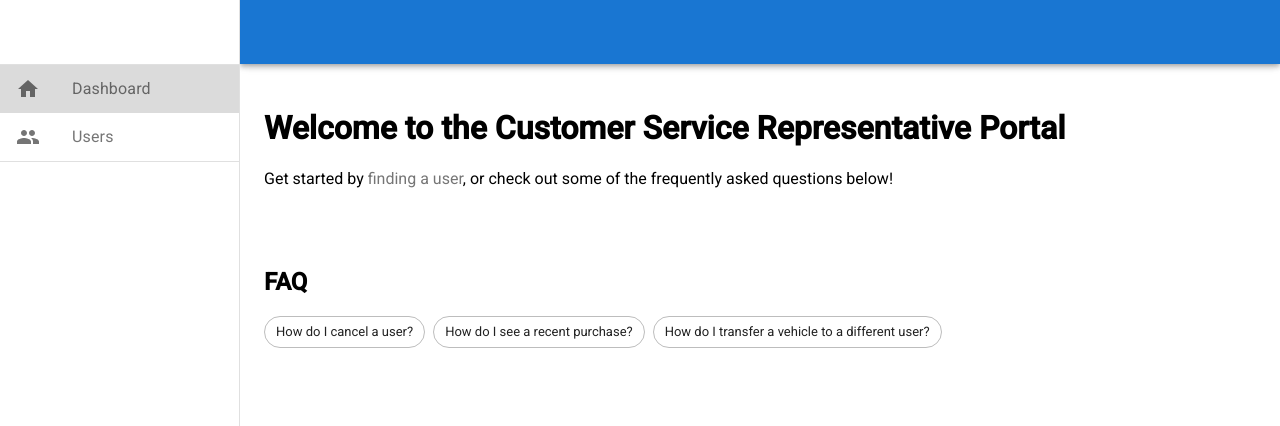
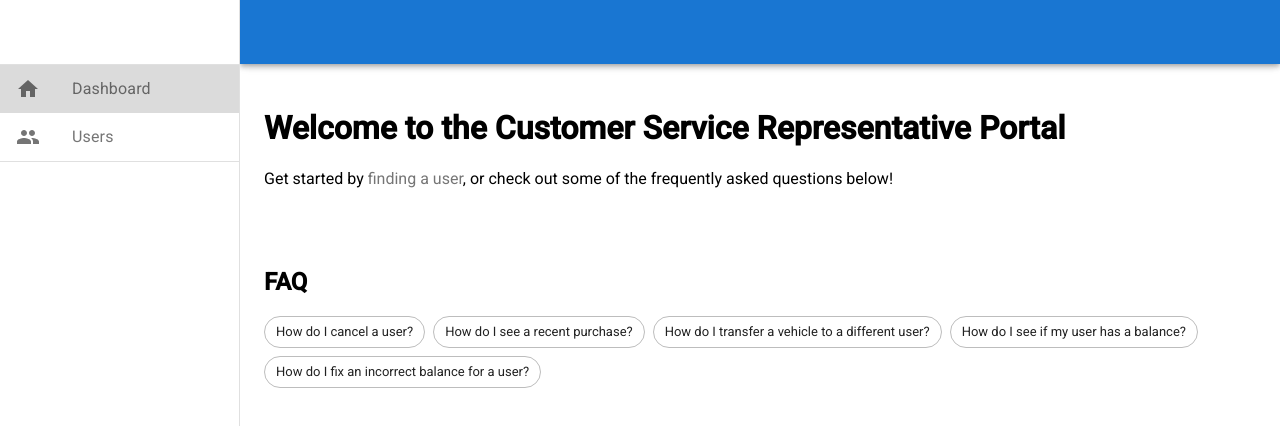
Before and after one commit to kpatterson395/customer_service_portal, a React (Create React App) app: page / in a window 1280 px wide. Shown: the top 426 px of the page. Built offline with nearby package versions, Linux system fonts and the light colour scheme.

Commit message:
update fav icon + add more FAQ

```diff
--- a/public/index.html
+++ b/public/index.html
@@ -2,7 +2,7 @@
 <html lang="en">
   <head>
     <meta charset="utf-8" />
-    <link rel="icon" href="%PUBLIC_URL%/favicon.ico" />
+    <link rel="icon" href="%PUBLIC_URL%/car-wash.png" />
     <meta name="viewport" content="width=device-width, initial-scale=1" />
     <meta name="theme-color" content="#000000" />
     <meta
@@ -24,7 +24,7 @@
       work correctly both with client-side routing and a non-root public URL.
       Learn how to configure a non-root public URL by running `npm run build`.
     -->
-    <title>React App</title>
+    <title>Customer Service Portal</title>
   </head>
   <body>
     <noscript>You need to enable JavaScript to run this app.</noscript>
--- a/src/Home.js
+++ b/src/Home.js
@@ -13,6 +13,10 @@ const data = {
     "To see recent purchases for a user, select the user from the user list and continue to their account overview page. From here, select purchase history from the menu. Here you can see a list of recent purchases, and make changes to recent purchses in event of error.",
   vehicle_sub:
     "To transfer a vehicle subscription, select the user from the user list and continue to their account overview page. From here, select the vehicle subscription option from the menu. Here you will see a list of vehicles subscribed to this user, and you can select the first icon to the right of each vehicle to transfer a vehicle to another registered user.",
+  balance:
+    "The balance for a user is displayed on the Account Details page, after you have selected a user from the user list. If the balance is negative, the user has money credited to their acount. If the balance is positive, the user owes money on their account. To see further details on payments and charges made, visit the purchase history tab.",
+  fix_balance:
+    "If the balance for a user is in correct, you can manually add a transaction for the user to credit their account. Find the user from the user list, select the purchase history tab, and click on the 'Add Purchase' button to the lower right of the table. Be sure to select payment type 'paid', and the money will credit their account.",
 };
 
 const Home = () => {
@@ -30,9 +34,9 @@ const Home = () => {
           , or check out some of the frequently asked questions below!
         </p>
       </div>
-      <div>
+      <div className="faq-section">
         <h2>FAQ</h2>
-        <Stack direction="row" spacing={1}>
+        <Stack direction="row" spacing={1} useFlexGap flexWrap="wrap">
           <Chip
             label="How do I cancel a user?"
             onClick={() => setShowData("cancel")}
@@ -48,6 +52,18 @@ const Home = () => {
           <Chip
             label="How do I transfer a vehicle to a different user?"
             onClick={() => setShowData("vehicle_sub")}
+            variant="outlined"
+            clickable
+          />
+          <Chip
+            label="How do I see if my user has a balance?"
+            onClick={() => setShowData("balance")}
+            variant="outlined"
+            clickable
+          />
+          <Chip
+            label="How do I fix an incorrect balance for a user?"
+            onClick={() => setShowData("fix_balance")}
             variant="outlined"
             clickable
           />
```
Also changed, not shown: public/car-wash.png (added).
